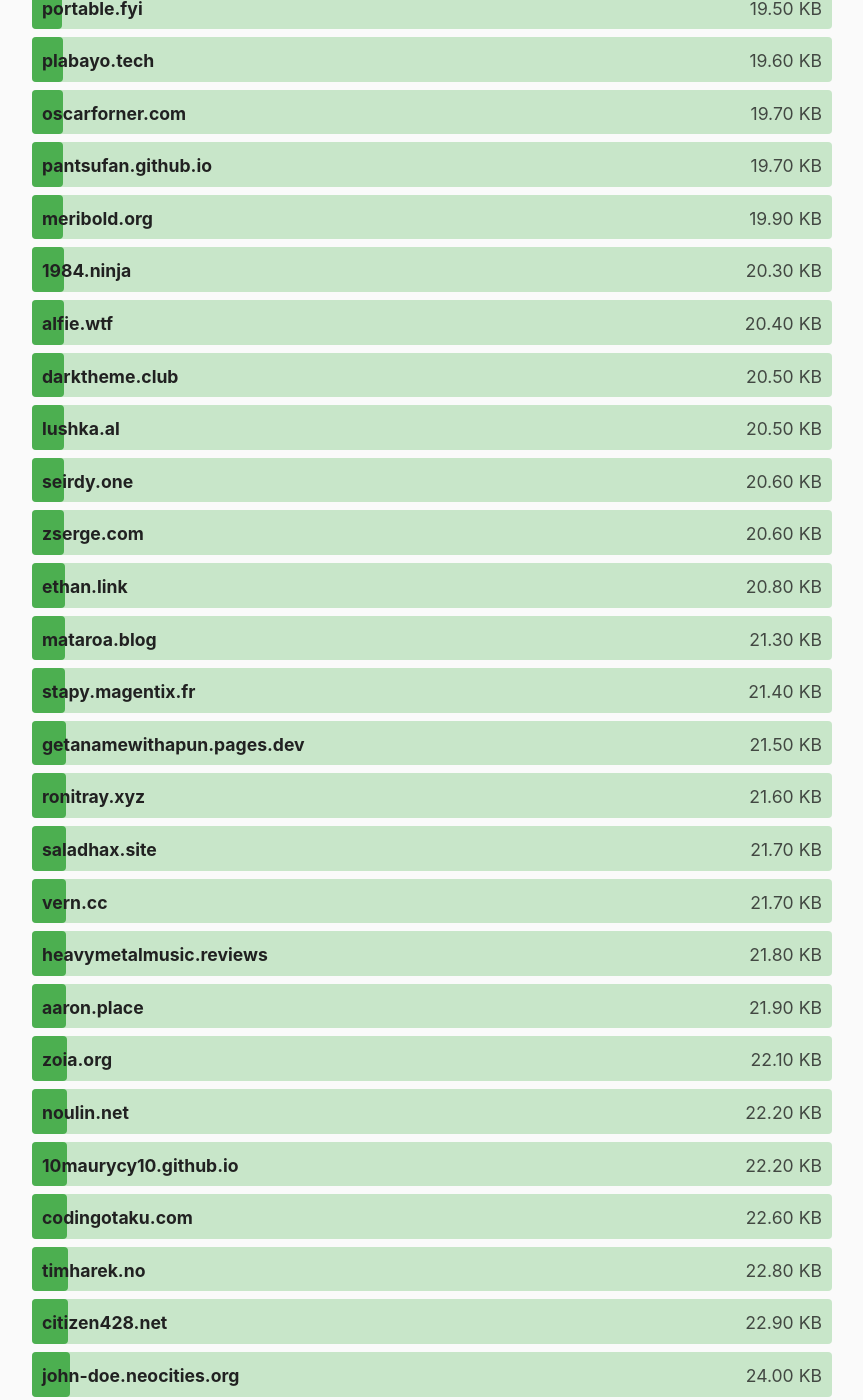
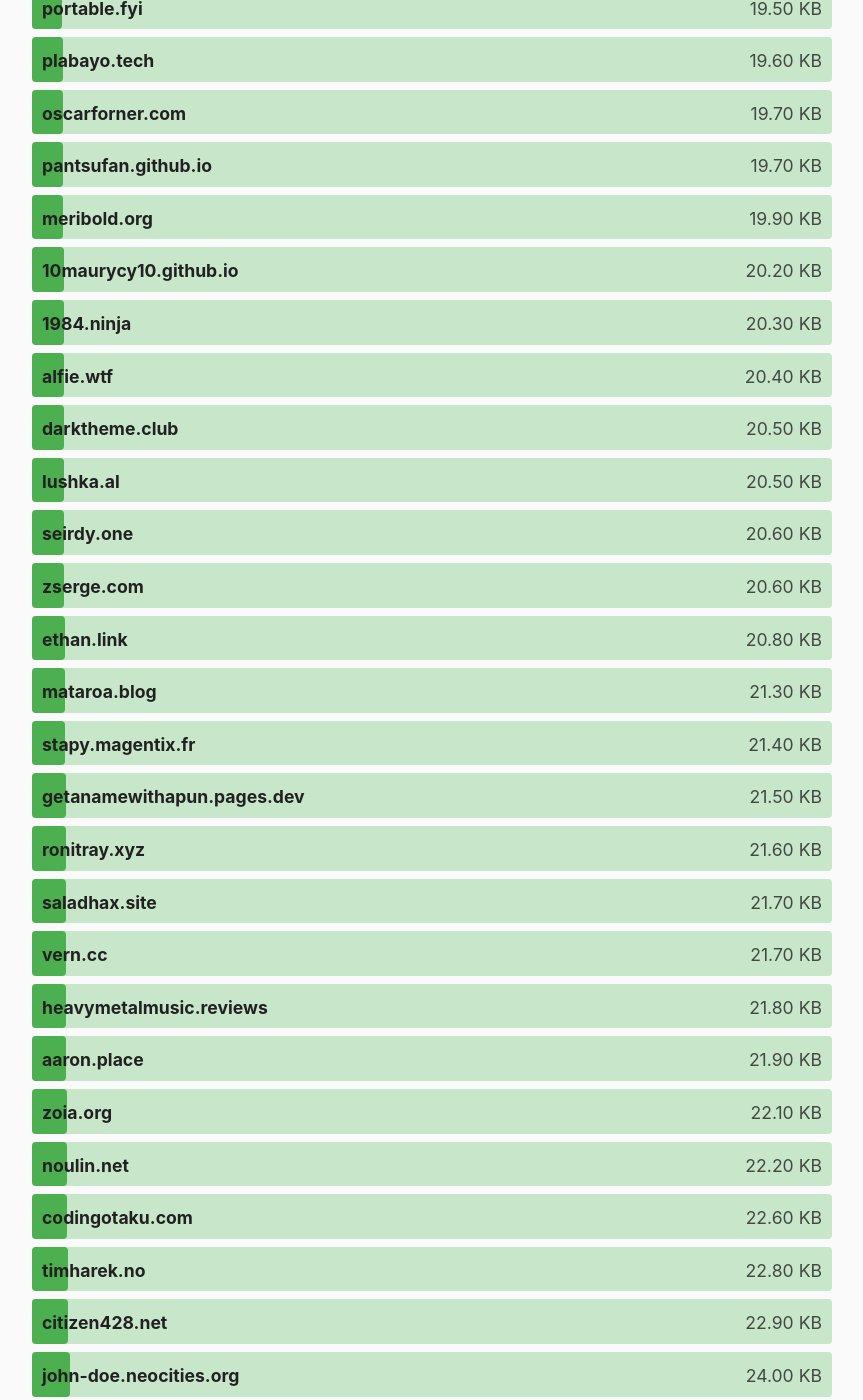
Before and after one commit to kevquirk/512kb.club, a Jekyll site: the page built from index.md, in a window 1280 px wide and 1400 px high, scrolled down 7371 px. Shown: the whole window, without its empty margins (208-1071 px from the left). Built offline with Jekyll 4.4.1, drawn with Linux system fonts in a browser that asks for light colours.

Commit message:
Correct size in datafile

```diff
--- a/_data/sites.yml
+++ b/_data/sites.yml
@@ -2855,5 +2855,5 @@
 
 - domain: 10maurycy10.github.io
   url: https://10maurycy10.github.io/
-  size: 22.2
+  size: 20.2
   last_checked: 2023-02-17
```
